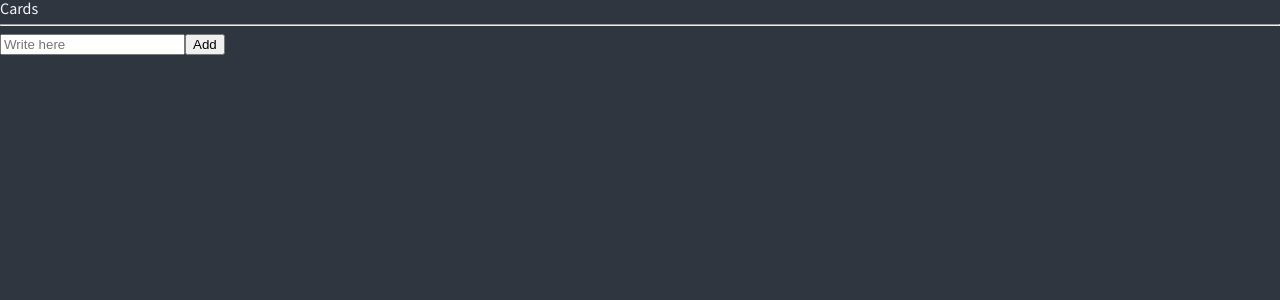
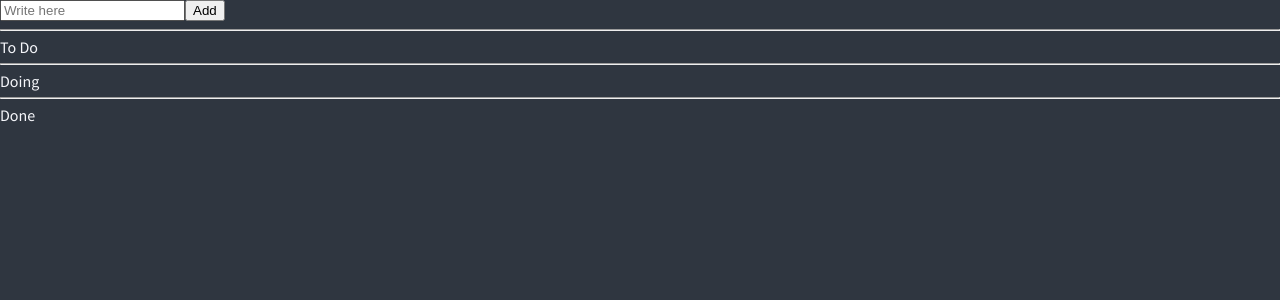
Before and after one commit to CGJI58/reactjs__my-todolist, a React (Create React App) app: page / in a window 1280 px wide. Shown: the top 300 px of the page. Built offline with nearby package versions, Linux system fonts and the light colour scheme.

Commit message:
handle category (seperate each)

```diff
--- a/src/atoms.tsx
+++ b/src/atoms.tsx
@@ -1,4 +1,4 @@
-import { atom } from "recoil";
+import { atom, selector } from "recoil";
 
 export interface ICard {
   text: string;
@@ -10,3 +10,15 @@ export const cardState = atom<ICard[]>({
   key: "card",
   default: [],
 });
+
+export const cardSelector = selector({
+  key: "cardSelector",
+  get: ({ get }) => {
+    const cards = get(cardState);
+    return [
+      cards.filter((card) => card.category === "TODO"),
+      cards.filter((card) => card.category === "DOING"),
+      cards.filter((card) => card.category === "DONE"),
+    ];
+  },
+});
--- a/src/components/CardList.tsx
+++ b/src/components/CardList.tsx
@@ -1,18 +1,31 @@
 import { useRecoilValue } from "recoil";
-import { cardState } from "../atoms";
+import { cardSelector } from "../atoms";
 import Card from "./Card";
 import CreateCard from "./CreateCard";
 
 function CardList() {
-  const Cards = useRecoilValue(cardState);
-  console.log(Cards);
+  const [todo, doing, done] = useRecoilValue(cardSelector);
   return (
     <>
-      <h1>Cards</h1>
+      <CreateCard />
       <hr />
-      <CreateCard />
+      <h1>To Do</h1>
       <ul>
-        {Cards.map((card) => (
+        {todo.map((card) => (
+          <Card key={card.id} {...card} />
+        ))}
+      </ul>
+      <hr />
+      <h1>Doing</h1>
+      <ul>
+        {doing.map((card) => (
+          <Card key={card.id} {...card} />
+        ))}
+      </ul>
+      <hr />
+      <h1>Done</h1>
+      <ul>
+        {done.map((card) => (
           <Card key={card.id} {...card} />
         ))}
       </ul>
```
